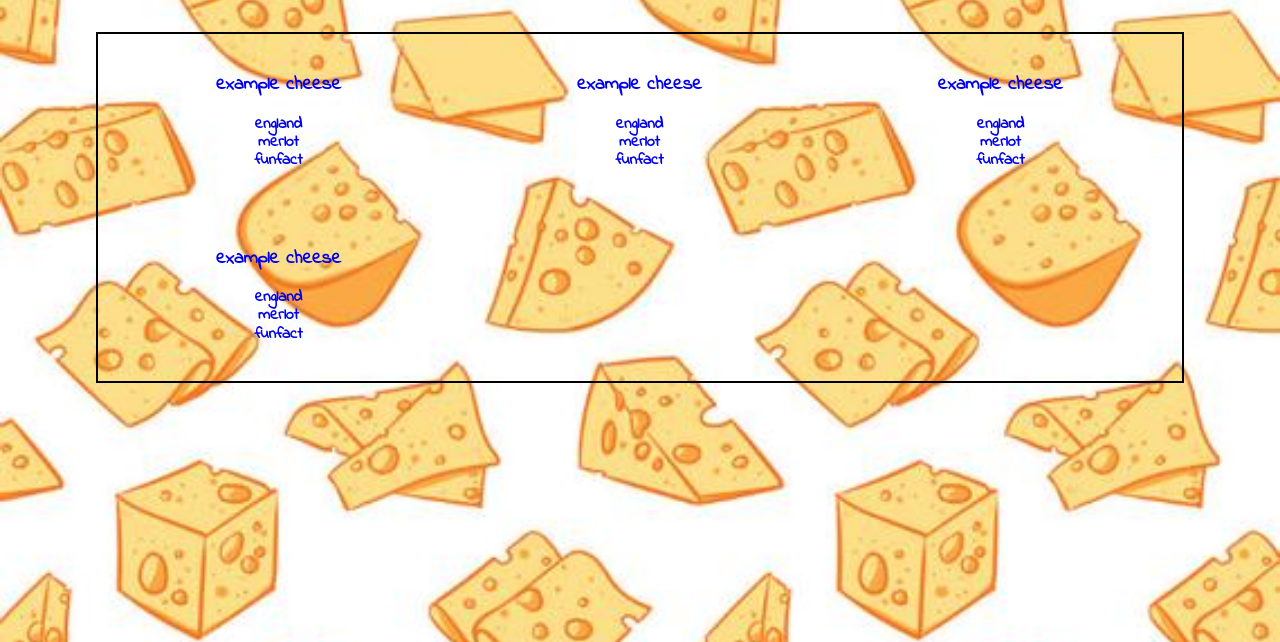
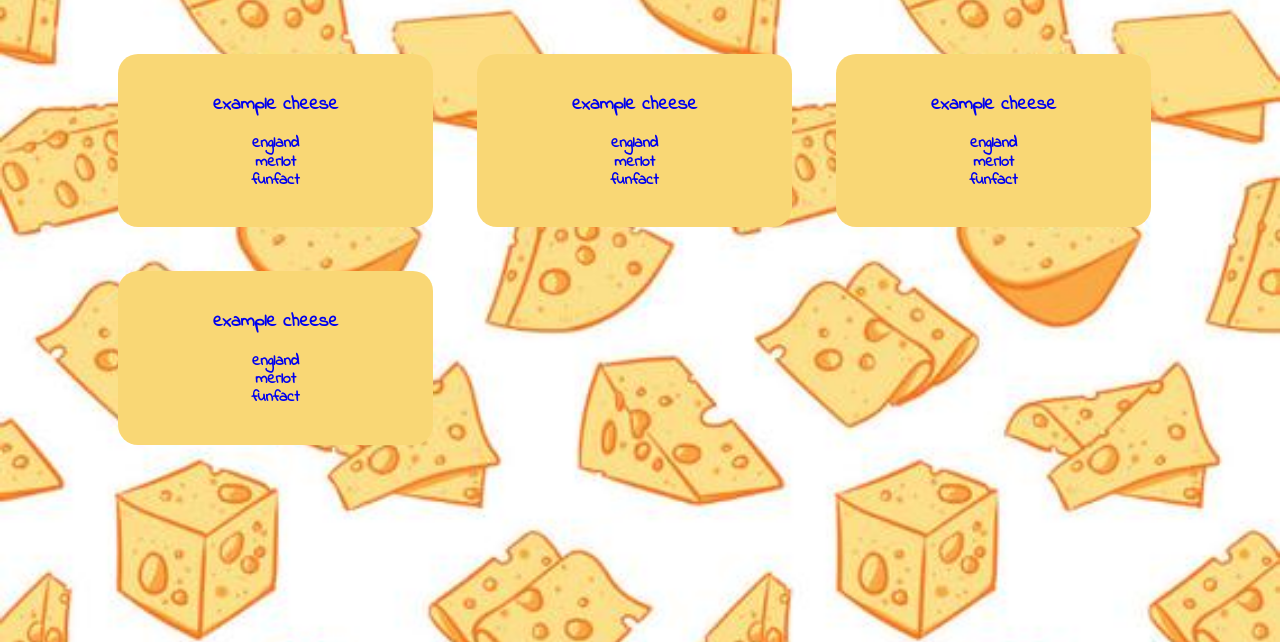
Before and after one commit to daniellaskinner/collectionApp, a PHP site: page / in a window 1280 px wide. Shown: the part 158-800 px from the top of the page. Run offline with PHP 8.4, Linux system fonts and the light colour scheme.

Commit message:
added background colour to collection item containers amd styled

```diff
--- a/styles.css
+++ b/styles.css
@@ -43,6 +43,10 @@ nav li {
     text-align: center;
 }
 
+nav a:hover {
+    font-size: 110%;
+}
+
 a:hover, a:active, a:visited, a:focus {
     text-decoration: none;
     color: rgb(0, 0, 0);
@@ -54,10 +58,8 @@ ul, a {
 }
 
 .container {
-    text-align: center;
     width: 85%;
     margin: 0 auto;
-    border: 2px solid black;
     margin-top: 190px;
 }
 
@@ -67,13 +69,28 @@ ul, a {
 }
 
 .collectionItem {
-    width: 33.3%;
+    width: 29%;
     float: left;
+    background-color: rgb(249, 215, 117);
     padding: 2%;
+    margin: 2%;
+    border-radius: 20px 20px;
 }
 
 .collection img {
     width: 100%;
     border: 2px solid black;
+}
 
+.collectionItem ul:hover {
+    transform: rotate(30deg);
+    -webkit-transform: rotate(30deg);
 }
+
+/*MEDIA QUERIES*/
+@media screen and (max-width: 680px) {
+    .portfolio div {
+        width: 100%;
+        height: 16.6%;
+    }
+}
```
